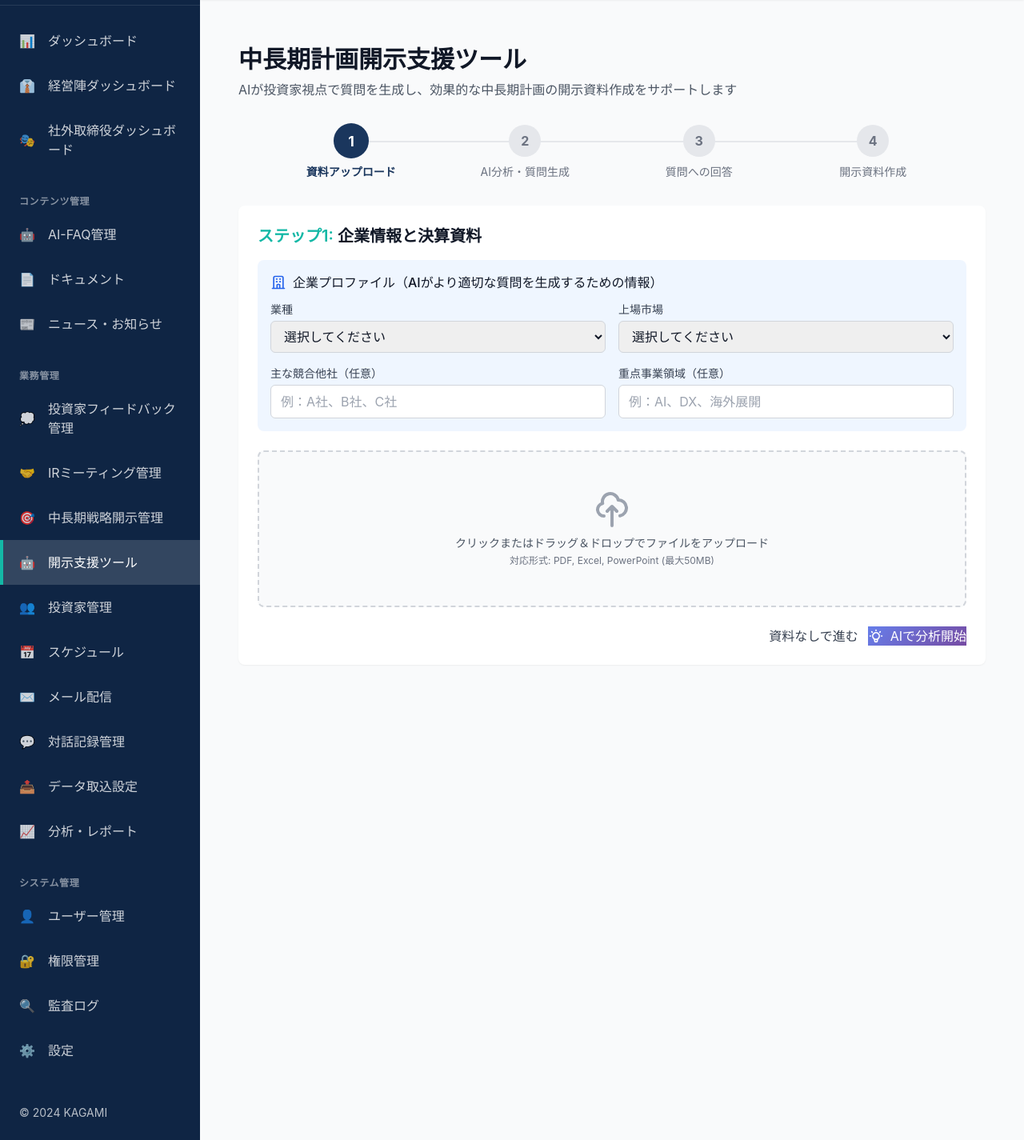
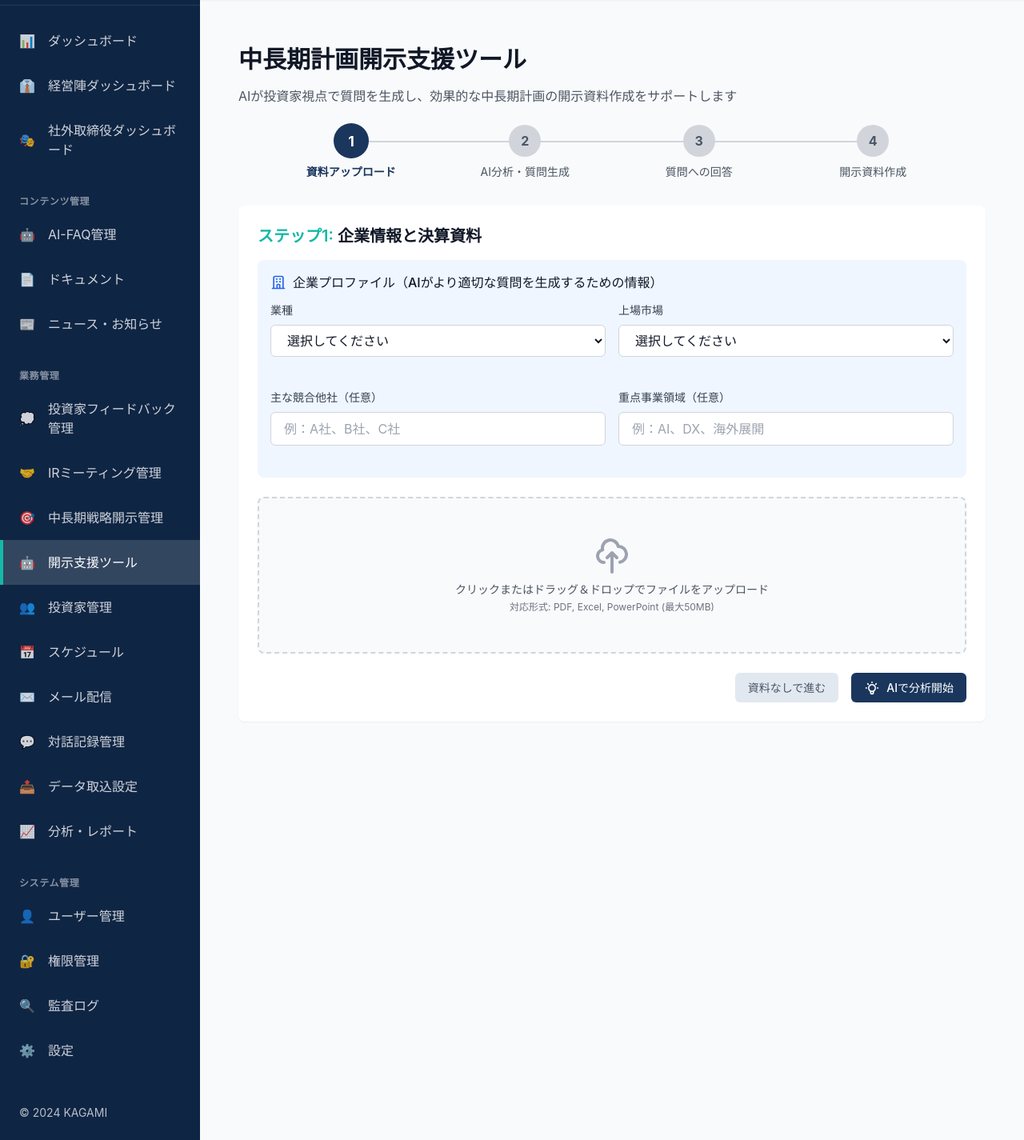
Before and after one commit to sugimuratakeaki/ir_system, a FastAPI app: page /strategy-disclosure-assistant in a window 1280 px wide. Shown: the part 72-1497 px from the top of the page at 80% size. Run offline with FastAPI, Linux system fonts and the light colour scheme; some libraries are stand-ins or nearby versions.

Commit message:
Update strategy disclosure assistant template with improved UI and functionality

```diff
--- a/cms/templates/strategy-disclosure-assistant.html
+++ b/cms/templates/strategy-disclosure-assistant.html
@@ -3,80 +3,9 @@
 {% block title %}中長期計画開示支援ツール{% endblock %}
 
 {% block extra_css %}
+<link rel="stylesheet" href="{{ url_for('static', path='/css/ir-management.css') }}">
 <style>
-/* デザインシステム定義 */
-:root {
-    --primary-gradient: linear-gradient(135deg, #667eea 0%, #764ba2 100%);
-    --success-gradient: linear-gradient(135deg, #11998e 0%, #38ef7d 100%);
-    --warning-gradient: linear-gradient(135deg, #f093fb 0%, #f5576c 100%);
-    --info-gradient: linear-gradient(135deg, #4facfe 0%, #00f2fe 100%);
-}
-
-/* ボタンデザインシステム */
-.btn-primary {
-    @apply relative inline-flex items-center justify-center px-6 py-3 text-white font-medium rounded-lg overflow-hidden transition-all duration-300 transform hover:scale-105;
-    background: var(--primary-gradient);
-    box-shadow: 0 4px 15px 0 rgba(102, 126, 234, 0.4);
-}
-
-.btn-primary:hover {
-    box-shadow: 0 5px 20px 0 rgba(102, 126, 234, 0.6);
-}
-
-.btn-primary:active {
-    transform: scale(0.98);
-}
-
-.btn-primary:disabled {
-    @apply opacity-60 cursor-not-allowed transform-none;
-    box-shadow: none;
-}
-
-.btn-secondary {
-    @apply inline-flex items-center justify-center px-6 py-3 bg-white text-gray-700 font-medium rounded-lg border-2 border-gray-300 transition-all duration-300 hover:border-gray-400 hover:bg-gray-50;
-}
-
-.btn-success {
-    @apply relative inline-flex items-center justify-center px-6 py-3 text-white font-medium rounded-lg overflow-hidden transition-all duration-300 transform hover:scale-105;
-    background: var(--success-gradient);
-    box-shadow: 0 4px 15px 0 rgba(17, 153, 142, 0.4);
-}
-
-.btn-warning {
-    @apply relative inline-flex items-center justify-center px-6 py-3 text-white font-medium rounded-lg overflow-hidden transition-all duration-300;
-    background: var(--warning-gradient);
-    box-shadow: 0 4px 15px 0 rgba(245, 87, 108, 0.4);
-}
-
-.btn-info {
-    @apply relative inline-flex items-center justify-center px-6 py-3 text-white font-medium rounded-lg overflow-hidden transition-all duration-300;
-    background: var(--info-gradient);
-    box-shadow: 0 4px 15px 0 rgba(79, 172, 254, 0.4);
-}
-
-/* フローティングアクションボタン */
-.fab {
-    @apply fixed bottom-8 right-8 w-14 h-14 rounded-full text-white flex items-center justify-center transition-all duration-300 transform hover:scale-110 z-50;
-    background: var(--primary-gradient);
-    box-shadow: 0 4px 20px 0 rgba(102, 126, 234, 0.5);
-}
-
-.fab:hover {
-    box-shadow: 0 6px 25px 0 rgba(102, 126, 234, 0.7);
-}
-
-/* アイコンボタン */
-.btn-icon {
-    @apply inline-flex items-center justify-center w-10 h-10 rounded-lg bg-gray-100 text-gray-600 transition-all duration-200 hover:bg-gray-200;
-}
-
-.btn-icon-primary {
-    @apply inline-flex items-center justify-center w-10 h-10 rounded-lg text-white transition-all duration-200;
-    background: var(--primary-gradient);
-}
-
-
-/* ステップ進行インジケーター */
+/* ステップインジケーター */
 .step-indicator {
     display: flex;
     justify-content: space-between;
@@ -99,163 +28,164 @@
     left: 50%;
     width: 100%;
     height: 2px;
-    background-color: #e5e7eb;
+    background-color: var(--gray-300);
 }
 
 .step.completed:not(:last-child)::after {
-    background-color: #14b8a6;
+    background-color: var(--accent-teal);
 }
 
 .step-circle {
     width: 40px;
     height: 40px;
     border-radius: 50%;
-    background-color: #e5e7eb;
-    color: #6b7280;
+    background-color: var(--gray-300);
+    color: var(--gray-600);
     display: flex;
     align-items: center;
     justify-content: center;
-    font-weight: bold;
+    font-weight: var(--font-bold);
     z-index: 1;
-    transition: all 0.3s ease;
+    transition: all var(--transition-normal);
 }
 
 .step.active .step-circle {
-    background-color: #1a365d;
+    background-color: var(--kagami-blue);
     color: white;
     transform: scale(1.1);
 }
 
 .step.completed .step-circle {
-    background-color: #14b8a6;
+    background-color: var(--accent-teal);
     color: white;
 }
 
 .step-label {
-    margin-top: 0.5rem;
-    font-size: 0.875rem;
-    color: #6b7280;
+    margin-top: var(--space-sm);
+    font-size: var(--text-sm);
+    color: var(--gray-600);
     text-align: center;
 }
 
 .step.active .step-label {
-    color: #1a365d;
-    font-weight: 600;
+    color: var(--kagami-blue);
+    font-weight: var(--font-semibold);
 }
 
 /* ファイルアップロードエリア */
 .upload-area {
-    border: 2px dashed #d1d5db;
-    border-radius: 0.5rem;
+    border: 2px dashed var(--gray-300);
+    border-radius: var(--border-radius-lg);
     padding: 3rem;
     text-align: center;
-    background-color: #f9fafb;
-    transition: all 0.3s ease;
+    background-color: var(--gray-50);
+    transition: all var(--transition-normal);
     cursor: pointer;
 }
 
 .upload-area:hover {
-    border-color: #14b8a6;
-    background-color: #f0fdfa;
+    border-color: var(--accent-teal);
+    background-color: rgba(20, 184, 166, 0.05);
 }
 
 .upload-area.dragover {
-    border-color: #1a365d;
-    background-color: #eff6ff;
+    border-color: var(--kagami-blue);
+    background-color: rgba(26, 54, 93, 0.05);
 }
 
 /* 質問カード */
 .question-card {
     background: white;
-    border: 1px solid #e5e7eb;
-    border-radius: 0.5rem;
-    padding: 1.5rem;
-    margin-bottom: 1rem;
-    transition: all 0.3s ease;
+    border: 1px solid var(--border-color);
+    border-radius: var(--border-radius-lg);
+    padding: var(--space-lg);
+    margin-bottom: var(--space-md);
+    transition: all var(--transition-normal);
 }
 
 .question-card:hover {
-    box-shadow: 0 4px 6px -1px rgba(0, 0, 0, 0.1);
+    box-shadow: var(--shadow-md);
 }
 
 .question-header {
     display: flex;
     justify-content: space-between;
     align-items: center;
-    margin-bottom: 1rem;
+    margin-bottom: var(--space-md);
 }
 
 .question-badge {
     display: inline-block;
-    padding: 0.25rem 0.75rem;
-    border-radius: 9999px;
-    font-size: 0.75rem;
-    font-weight: 600;
+    padding: var(--space-xs) var(--space-sm);
+    border-radius: var(--border-radius-full);
+    font-size: var(--text-xs);
+    font-weight: var(--font-semibold);
 }
 
 .priority-high {
-    background-color: #fee2e2;
-    color: #dc2626;
+    background-color: rgba(239, 68, 68, 0.1);
+    color: var(--error-red);
 }
 
 .priority-medium {
-    background-color: #fef3c7;
-    color: #d97706;
+    background-color: rgba(245, 158, 11, 0.1);
+    color: var(--warning-orange);
 }
 
 .priority-low {
-    background-color: #dbeafe;
-    color: #2563eb;
+    background-color: rgba(59, 130, 246, 0.1);
+    color: var(--info-blue);
 }
 
 /* 回答エリア */
 .answer-area {
-    margin-top: 1rem;
-    padding: 1rem;
-    background-color: #f9fafb;
-    border-radius: 0.375rem;
+    margin-top: var(--space-md);
+    padding: var(--space-md);
+    background-color: var(--gray-50);
+    border-radius: var(--border-radius-md);
 }
 
 .answer-textarea {
     width: 100%;
     min-height: 120px;
-    padding: 0.75rem;
-    border: 1px solid #d1d5db;
-    border-radius: 0.375rem;
+    padding: var(--space-sm) var(--space-md);
+    border: 1px solid var(--gray-300);
+    border-radius: var(--border-radius-md);
     resize: vertical;
-    font-size: 0.875rem;
-    line-height: 1.5;
+    font-size: var(--text-sm);
+    line-height: var(--leading-normal);
+    transition: border-color var(--transition-fast);
 }
 
 .answer-textarea:focus {
     outline: none;
-    border-color: #14b8a6;
-    box-shadow: 0 0 0 3px rgba(20, 184, 166, 0.1);
+    border-color: var(--kagami-blue);
+    box-shadow: 0 0 0 3px rgba(26, 54, 93, 0.1);
 }
 
 /* AI提案セクション */
 .ai-suggestion {
-    background-color: #f0fdfa;
-    border: 1px solid #14b8a6;
-    border-radius: 0.375rem;
-    padding: 1rem;
-    margin-top: 0.5rem;
+    background-color: rgba(20, 184, 166, 0.05);
+    border: 1px solid var(--accent-teal);
+    border-radius: var(--border-radius-md);
+    padding: var(--space-md);
+    margin-top: var(--space-sm);
 }
 
 .ai-suggestion-header {
     display: flex;
     align-items: center;
-    gap: 0.5rem;
-    font-weight: 600;
-    color: #0f766e;
-    margin-bottom: 0.5rem;
+    gap: var(--space-sm);
+    font-weight: var(--font-semibold);
+    color: var(--accent-teal-dark);
+    margin-bottom: var(--space-sm);
 }
 
 /* プレビューエリア */
 .preview-section {
     background: white;
-    border: 1px solid #e5e7eb;
-    border-radius: 0.5rem;
+    border: 1px solid var(--border-color);
+    border-radius: var(--border-radius-lg);
     padding: 2rem;
     margin-top: 2rem;
 }
@@ -264,9 +194,9 @@
     display: flex;
     justify-content: space-between;
     align-items: center;
-    margin-bottom: 1.5rem;
-    padding-bottom: 1rem;
-    border-bottom: 1px solid #e5e7eb;
+    margin-bottom: var(--space-lg);
+    padding-bottom: var(--space-md);
+    border-bottom: 1px solid var(--border-color);
 }
 
 /* ローディング状態 */
@@ -280,21 +210,21 @@
     display: flex;
     align-items: center;
     justify-content: center;
-    z-index: 9999;
+    z-index: var(--z-modal);
 }
 
 .loading-content {
     background: white;
     padding: 2rem;
-    border-radius: 0.5rem;
+    border-radius: var(--border-radius-lg);
     text-align: center;
 }
 
 .loading-spinner {
     width: 50px;
     height: 50px;
-    border: 3px solid #f3f4f6;
-    border-top: 3px solid #1a365d;
+    border: 3px solid var(--gray-200);
+    border-top: 3px solid var(--kagami-blue);
     border-radius: 50%;
     animation: spin 1s linear infinite;
     margin: 0 auto 1rem;
@@ -312,7 +242,7 @@
     }
 
     .step-label {
-        font-size: 0.75rem;
+        font-size: var(--text-xs);
     }
 
     .upload-area {
@@ -325,13 +255,13 @@
 {% block content %}
 <div class="container mx-auto px-4 py-6">
     <!-- ヘッダー -->
-    <div class="mb-8">
-        <h1 class="text-3xl font-bold text-gray-900 mb-2">中長期計画開示支援ツール</h1>
+    <div class="mb-lg">
+        <h1 class="text-3xl font-bold text-gray-900 mb-md">中長期計画開示支援ツール</h1>
         <p class="text-gray-600">AIが投資家視点で質問を生成し、効果的な中長期計画の開示資料作成をサポートします</p>
     </div>
 
     <!-- ステップインジケーター -->
-    <div class="step-indicator mb-8">
+    <div class="step-indicator mb-lg">
         <div class="step active" id="step1">
             <div class="step-circle">1</div>
             <div class="step-label">資料アップロード</div>
@@ -352,7 +282,8 @@
 
     <!-- ステップ1: ファイルアップロード -->
     <div id="step1-content" class="step-content">
-        <div class="bg-white rounded-lg shadow-sm p-6">
+        <div class="card">
+            <div class="card-body">
                 <h2 class="text-xl font-semibold text-gray-900 mb-4">
                     <span class="text-accent-teal">ステップ1:</span> 企業情報と決算資料
                 </h2>
@@ -365,10 +296,10 @@
                     </svg>
                     企業プロファイル（AIがより適切な質問を生成するための情報）
                 </h3>
-                <div class="grid grid-cols-1 md:grid-cols-2 gap-4">
-                    <div>
-                        <label class="block text-sm font-medium text-gray-700 mb-1">業種</label>
-                        <select id="industry" class="w-full px-3 py-2 border border-gray-300 rounded-md focus:ring-2 focus:ring-blue-500 focus:border-blue-500">
+                <div class="grid grid-cols-1 md:grid-cols-2 gap-md">
+                    <div class="form-group">
+                        <label class="form-label">業種</label>
+                        <select id="industry" class="form-control">
                             <option value="">選択してください</option>
                             <option value="manufacturing">製造業</option>
                             <option value="it">情報通信業</option>
@@ -381,9 +312,9 @@
                             <option value="other">その他</option>
                         </select>
                     </div>
-                    <div>
-                        <label class="block text-sm font-medium text-gray-700 mb-1">上場市場</label>
-                        <select id="market" class="w-full px-3 py-2 border border-gray-300 rounded-md focus:ring-2 focus:ring-blue-500 focus:border-blue-500">
+                    <div class="form-group">
+                        <label class="form-label">上場市場</label>
+                        <select id="market" class="form-control">
                             <option value="">選択してください</option>
                             <option value="prime">東証プライム</option>
                             <option value="standard">東証スタンダード</option>
@@ -391,13 +322,13 @@
                             <option value="non-listed">非上場</option>
                         </select>
                     </div>
-                    <div>
-                        <label class="block text-sm font-medium text-gray-700 mb-1">主な競合他社（任意）</label>
-                        <input type="text" id="competitors" placeholder="例：A社、B社、C社" class="w-full px-3 py-2 border border-gray-300 rounded-md focus:ring-2 focus:ring-blue-500 focus:border-blue-500">
+                    <div class="form-group">
+                        <label class="form-label">主な競合他社（任意）</label>
+                        <input type="text" id="competitors" placeholder="例：A社、B社、C社" class="form-control">
                     </div>
-                    <div>
-                        <label class="block text-sm font-medium text-gray-700 mb-1">重点事業領域（任意）</label>
-                        <input type="text" id="focus-areas" placeholder="例：AI、DX、海外展開" class="w-full px-3 py-2 border border-gray-300 rounded-md focus:ring-2 focus:ring-blue-500 focus:border-blue-500">
+                    <div class="form-group">
+                        <label class="form-label">重点事業領域（任意）</label>
+                        <input type="text" id="focus-areas" placeholder="例：AI、DX、海外展開" class="form-control">
                     </div>
                 </div>
             </div>
@@ -423,11 +354,11 @@
                 <div id="fileItems"></div>
             </div>
 
-            <div class="mt-6 flex justify-end gap-3">
-                <button class="btn-secondary" onclick="skipToManualQuestions()">
+            <div class="mt-6 flex justify-end gap-md">
+                <button class="btn btn-secondary" onclick="skipToManualQuestions()">
                     資料なしで進む
                 </button>
-                <button id="analyzeBtn" class="btn-primary flex items-center gap-2"
+                <button id="analyzeBtn" class="btn btn-primary flex items-center gap-sm"
                         onclick="startAnalysis()" disabled>
                     <svg class="w-5 h-5" fill="none" viewBox="0 0 24 24" stroke="currentColor">
                         <path stroke-linecap="round" stroke-linejoin="round" stroke-width="2" d="M9.663 17h4.673M12 3v1m6.364 1.636l-.707.707M21 12h-1M4 12H3m3.343-5.657l-.707-.707m2.828 9.9a5 5 0 117.072 0l-.548.547A3.374 3.374 0 0014 18.469V19a2 2 0 11-4 0v-.531c0-.895-.356-1.754-.988-2.386l-.548-.547z" />
@@ -437,10 +368,12 @@
             </div>
             </div>
         </div>
+    </div>
 
     <!-- ステップ2: AI分析中 -->
     <div id="step2-content" class="step-content hidden">
-        <div class="bg-white rounded-lg shadow-sm p-6">
+        <div class="card">
+            <div class="card-body">
                 <h2 class="text-xl font-semibold text-gray-900 mb-4">
                     <span class="text-accent-teal">ステップ2:</span> AI分析中...
                 </h2>
@@ -462,10 +395,12 @@
                 </div>
             </div>
         </div>
+    </div>
 
     <!-- ステップ3: 質問への回答 -->
     <div id="step3-content" class="step-content hidden">
-        <div class="bg-white rounded-lg shadow-sm p-6">
+        <div class="card">
+            <div class="card-body">
                 <h2 class="text-xl font-semibold text-gray-900 mb-4">
                     <span class="text-accent-teal">ステップ3:</span> 投資家視点の質問に回答
                 </h2>
@@ -489,20 +424,20 @@
                     </h4>
                     <span id="additionalQuestionsCount" class="text-sm text-purple-600">0件追加済み</span>
                 </div>
-                <div class="grid grid-cols-1 md:grid-cols-3 gap-3">
-                    <button class="btn-info text-sm" onclick="generateSpecificQuestions('competitor')">
+                <div class="grid grid-cols-1 md:grid-cols-3 gap-md">
+                    <button class="btn btn-primary btn-sm text-sm" onclick="generateSpecificQuestions('competitor')">
                         <svg class="w-4 h-4 mr-1" fill="none" viewBox="0 0 24 24" stroke="currentColor">
                             <path stroke-linecap="round" stroke-linejoin="round" stroke-width="2" d="M17 20h5v-2a3 3 0 00-5.356-1.857M17 20H7m10 0v-2c0-.656-.126-1.283-.356-1.857M7 20H2v-2a3 3 0 015.356-1.857M7 20v-2c0-.656.126-1.283.356-1.857m0 0a5.002 5.002 0 019.288 0M15 7a3 3 0 11-6 0 3 3 0 016 0zm6 3a2 2 0 11-4 0 2 2 0 014 0zM7 10a2 2 0 11-4 0 2 2 0 014 0z" />
                         </svg>
                         競合比較質問を追加
                     </button>
-                    <button class="btn-info text-sm" onclick="generateSpecificQuestions('industry')">
+                    <button class="btn btn-primary btn-sm text-sm" onclick="generateSpecificQuestions('industry')">
                         <svg class="w-4 h-4 mr-1" fill="none" viewBox="0 0 24 24" stroke="currentColor">
                             <path stroke-linecap="round" stroke-linejoin="round" stroke-width="2" d="M19 21V5a2 2 0 00-2-2H7a2 2 0 00-2 2v16m14 0h2m-2 0h-5m-9 0H3m2 0h5M9 7h1m-1 4h1m4-4h1m-1 4h1m-5 10v-5a1 1 0 011-1h2a1 1 0 011 1v5m-4 0h4" />
                         </svg>
                         業界特有の質問を追加
                     </button>
-                    <button class="btn-info text-sm" onclick="generateSpecificQuestions('deep')">
+                    <button class="btn btn-primary btn-sm text-sm" onclick="generateSpecificQuestions('deep')">
                         <svg class="w-4 h-4 mr-1" fill="none" viewBox="0 0 24 24" stroke="currentColor">
                             <path stroke-linecap="round" stroke-linejoin="round" stroke-width="2" d="M9 19v-6a2 2 0 00-2-2H5a2 2 0 00-2 2v6a2 2 0 002 2h2a2 2 0 002-2zm0 0V9a2 2 0 012-2h2a2 2 0 012 2v10m-6 0a2 2 0 002 2h2a2 2 0 002-2m0 0V5a2 2 0 012-2h2a2 2 0 012 2v14a2 2 0 01-2 2h-2a2 2 0 01-2-2z" />
                         </svg>
@@ -510,11 +445,11 @@
                     </button>
                 </div>
                 <div class="mt-3">
-                    <label class="block text-sm font-medium text-gray-700 mb-1">または、特定のトピックについて質問を追加：</label>
-                    <div class="flex gap-2">
+                    <label class="form-label">または、特定のトピックについて質問を追加：</label>
+                    <div class="flex gap-sm">
                         <input type="text" id="customTopic" placeholder="例：M&A戦略、研究開発投資、サプライチェーン"
-                               class="flex-1 px-3 py-2 border border-gray-300 rounded-md focus:ring-2 focus:ring-purple-500 focus:border-purple-500">
-                        <button class="btn-primary" onclick="generateCustomQuestions()">
+                               class="form-control flex-1">
+                        <button class="btn btn-primary" onclick="generateCustomQuestions()">
                             AIで質問生成
                         </button>
                     </div>
@@ -522,16 +457,17 @@
             </div>
 
             <div class="mt-6 flex justify-between">
-                <button class="btn-secondary" onclick="previousStep()">
+                <button class="btn btn-secondary" onclick="previousStep()">
                     戻る
                 </button>
-                <div class="flex gap-3">
-                    <button class="btn-secondary" onclick="saveProgress()">
+                <div class="flex gap-md">
+                    <button class="btn btn-secondary" onclick="saveProgress()">
                         一時保存
                     </button>
-                    <button class="btn-primary" onclick="generateDisclosure()">
+                    <button class="btn btn-primary" onclick="generateDisclosure()">
                         開示資料を生成
                     </button>
+                </div>
             </div>
             </div>
         </div>
@@ -539,7 +475,7 @@
 
     <!-- ステップ4: 開示資料作成 -->
     <div id="step4-content" class="step-content hidden">
-        <div class="bg-white rounded-lg shadow-sm p-6">
+        <div class="card">
             <h2 class="text-xl font-semibold text-gray-900 mb-4">
                 <span class="text-accent-teal">ステップ4:</span> 中長期計画開示資料
             </h2>
@@ -547,11 +483,11 @@
             <div class="preview-section">
                 <div class="preview-header">
                     <h3 class="text-lg font-semibold text-gray-900">生成された開示資料</h3>
-                    <div class="flex gap-2">
-                        <button class="btn-secondary text-sm" onclick="editDocument()">
+                    <div class="flex gap-sm">
+                        <button class="btn btn-secondary btn-sm" onclick="editDocument()">
                             編集
                         </button>
-                        <button class="btn-primary text-sm" onclick="downloadDocument()">
+                        <button class="btn btn-primary btn-sm" onclick="downloadDocument()">
                             ダウンロード
                         </button>
                     </div>
@@ -649,7 +585,7 @@
                 <span class="text-sm text-gray-700">${file.name}</span>
                 <span class="text-xs text-gray-500 ml-2">(${formatFileSize(file.size)})</span>
             </div>
-            <button onclick="removeFile(${index})" class="text-red-500 hover:text-red-700">
+            <button onclick="removeFile(${index})" class="btn-icon text-red-500 hover:text-red-700">
                 <svg class="h-4 w-4" fill="none" viewBox="0 0 24 24" stroke="currentColor">
                     <path stroke-linecap="round" stroke-linejoin="round" stroke-width="2" d="M6 18L18 6M6 6l12 12" />
                 </svg>
@@ -867,7 +803,7 @@
             </div>
 
             <div class="answer-area">
-                <label class="block text-sm font-medium text-gray-700 mb-2">回答を入力してください</label>
+                <label class="form-label">回答を入力してください</label>
                 <textarea
                     id="answer-${q.id}"
                     class="answer-textarea"
@@ -875,7 +811,7 @@
                     onchange="saveAnswer(${q.id}, this.value)"
                 ></textarea>
                 <div class="mt-2 flex justify-end">
-                    <button class="text-sm text-accent-teal hover:text-teal-700" onclick="generateAISuggestion(${q.id})">
+                    <button class="btn btn-secondary btn-sm" onclick="generateAISuggestion(${q.id})">
                         AI回答案を生成
                     </button>
                 </div>
```
Lines whose indentation alone changed are shown as unchanged.
